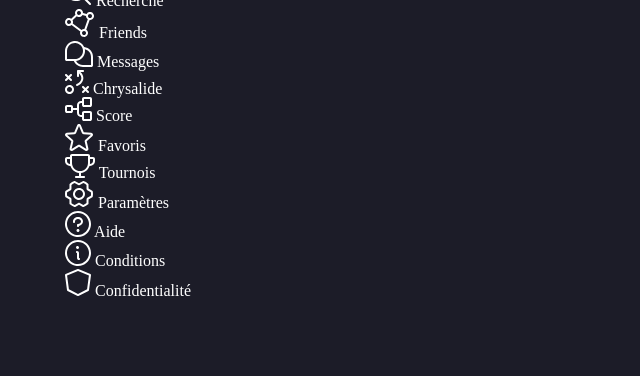
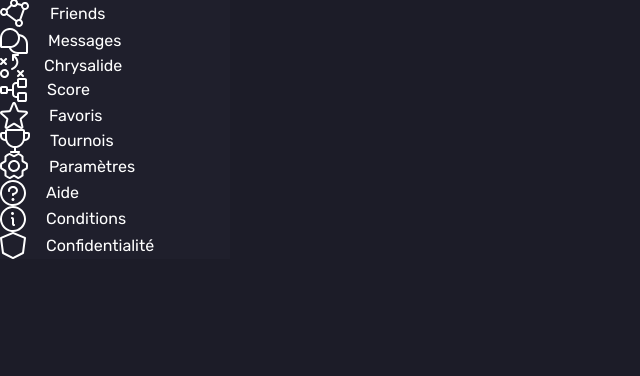
Before and after one commit to LostLemonCurd/chrysalide, a PHP site: page / in a window 1280 px wide. Shown: the part 484-860 px from the top of the page, without its empty margins (0-640 px from the left). Before the commit the page ends 780 px from the top, so only its background shows below. Run offline with PHP 8.4, Linux system fonts and the light colour scheme; some libraries are stand-ins or nearby versions.

Commit message:
Rajout aside other buttons and link lib.css

```diff
--- a/index.php
+++ b/index.php
@@ -6,6 +6,7 @@
     <meta name='viewport' content='width=device-width'>
     <link rel='stylesheet' href='reset.css'>
     <link rel='stylesheet' href='style.css'>
+    <link rel="stylesheet" href="lib.css">
     <script src='script.js' defer></script>
     <script src='https://kit.fontawesome.com/3ebad5cdee.js' crossorigin='anonymous'></script>
     <title>Chrysalide</title>
@@ -25,6 +26,7 @@
     </header>
     <main>
         <nav class="side-bar">
+            <div class="aside-main-buttons">
                 <a href=""><img src="img/profile.svg" alt="Profil">Profil</a>
                 <a href=""><img src="img/search.svg" alt="Recherche"> Recherche</a>
                 <a href=""><img src="img/friends.svg" alt="Friends"> Friends</a>
@@ -34,9 +36,13 @@
                 <a href=""><img src="img/favoris.svg" alt="Favoris"> Favoris</a>
                 <a href=""><img src="img/tournois.svg" alt="Tournois"> Tournois</a>
                 <a href=""><img src="img/settings.svg" alt="Paramètres"> Paramètres</a>
+            </div>
+
+            <div class="aside-other-buttons">
                 <a href=""><img src="img/aide.svg" alt="Aide"> Aide</a>
                 <a href=""><img src="img/conditions.svg" alt="Conditions"> Conditions</a>
                 <a href=""><img src="img/confidentialite.svg" alt="Confidentialité"> Confidentialité</a>
+            </div>
         </nav>
 
     </main>
--- a/style.css
+++ b/style.css
@@ -1,6 +1,6 @@
 body{
     background: #1C1C28;
-    margin: auto 65px;
+    margin: auto 64px;
 }
 a{
     color: #fff;
@@ -10,12 +10,20 @@ header{
     display: flex;
     justify-content: space-between;
     align-items: center;
+    height: 12vh;
     padding: 30px 0;
+}
+header form{
+    display: flex;
+    align-items: center;
 }
 header input{
     border-radius: 30px;
     padding: 12px;
     width: 20vw;
+}
+header input::placeholder{
+    margin-left: 30px;
 }
 
 
@@ -25,4 +33,11 @@ header input{
     display: flex;
     flex-direction: column;
     width: 18vw;
+    height: 88vh;
 }
+.side-bar a{
+    display: flex;
+    align-items: center;
+    gap: 20px;
+    background: var( --couleur-lightgrey-rgba);
+}
```
Lines whose indentation alone changed are shown as unchanged.
